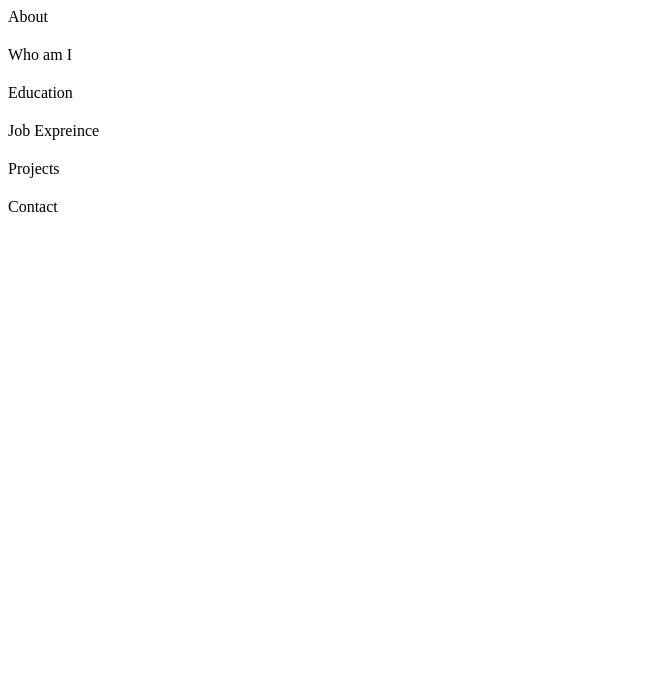
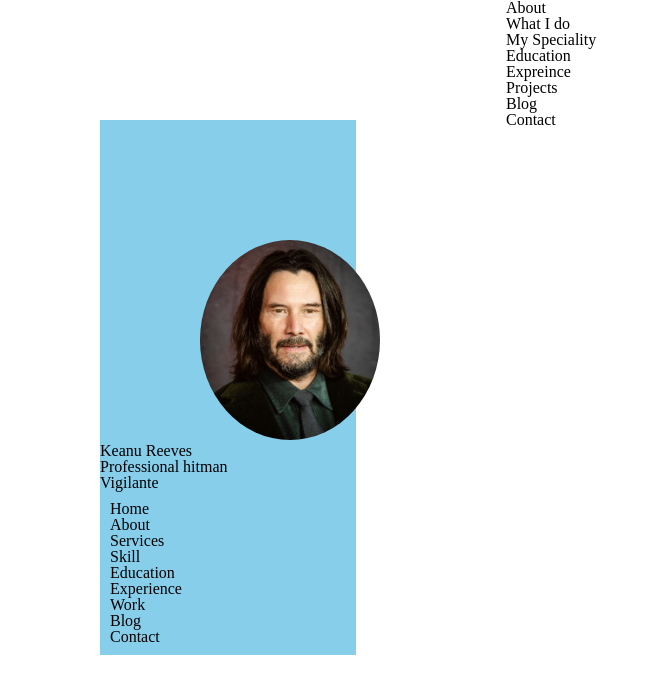
Before and after one commit to Shamo1109/Portfolio, a plain HTML site: page Index.html in a window 1280 px wide. Shown: the whole page, without its empty margins (0-650 px from the left). Drawn offline with Linux system fonts and the light colour scheme.

Commit message:
working on aside

```diff
--- /dev/null
+++ b/Assets/sytles.css
@@ -0,0 +1,76 @@
+/* http://meyerweb.com/eric/tools/css/reset/ 2. v2.0 | 20110126
+  License: none (public domain)
+*/
+
+html, body, div, span, applet, object, iframe,
+h1, h2, h3, h4, h5, h6, p, blockquote, pre,
+a, abbr, acronym, address, big, cite, code,
+del, dfn, em, img, ins, kbd, q, s, samp,
+small, strike, strong, sub, sup, tt, var,
+b, u, i, center,
+dl, dt, dd, ol, ul, li,
+fieldset, form, label, legend,
+table, caption, tbody, tfoot, thead, tr, th, td,
+article, aside, canvas, details, embed,
+figure, figcaption, footer, header, hgroup,
+menu, nav, output, ruby, section, summary,
+time, mark, audio, video {
+  margin: 0;
+  padding: 0;
+  border: 0;
+  font-size: 100%;
+  font: inherit;
+  vertical-align: baseline;
+}
+/* HTML5 display-role reset for older browsers */
+article, aside, details, figcaption, figure,
+footer, header, hgroup, menu, nav, section {
+  display: block;
+}
+body {
+  line-height: 1;
+}
+ol, ul {
+  list-style: none;
+}
+blockquote, q {
+  quotes: none;
+}
+blockquote:before, blockquote:after,
+q:before, q:after {
+  content: '';
+  content: none;
+}
+table {
+  border-collapse: collapse;
+  border-spacing: 0;
+}
+
+
+
+
+
+
+
+
+
+
+img{
+    border-radius: 50%;
+    margin: 120px 150px 0px 100px; */
+    /* margin-left: auto;
+    margin-right: auto; */
+}
+
+ul{
+    list-style-type: none;
+    margin: 10px;
+    padding: 0;
+}
+
+aside{
+    width:20%;
+    float: left;
+    margin: 120px 150px 0px 100px;
+    background: skyblue;
+}
--- a/Index.html
+++ b/Index.html
@@ -10,17 +10,43 @@
         <title>Portfolio</title>
         <meta name="description" content="">
         <meta name="viewport" content="width=device-width, initial-scale=1">
-        <link rel="stylesheet" href="">
+        <link rel="stylesheet" href="Assets/sytles.css">
     </head>
     <body>
 
+        <aside>
+            <img src="Assets/images/Keanu.jpeg"  width="180px" height="200px" alt="Keanu Reeves">
+            <h1>Keanu Reeves</h1>
+            <span>Professional hitman <br> Vigilante</span>
+            <ul>
+                <li>Home</li>
+                <li>About</li>
+                <li>Services</li>
+                <li>Skill</li>
+                <li>Education</li>
+                <li>Experience</li>
+                <li>Work</li>
+                <li>Blog</li>
+                <li>Contact</li>
+            </ul>
+        </aside>
+
+
+        <section>
+
+        </section>
         <section>
             <span>About</span>
             <h2></h2>
         </section>
 
         <section>
-            <span>Who am I</span>
+            <span>What I do</span>
+            <h2></h2>
+        </section>
+
+        <section>
+            <span>My Speciality</span>
             <h2></h2>
         </section>
 
@@ -30,13 +56,17 @@
         </section>
 
         <section>
-            <span>Job Expreince</span>
+            <span>Expreince</span>
             <h2></h2>
         </section>
 
         <section>
             <span>Projects</span>
             <h2></h2>
+        </section>
+
+        <section>
+            <span>Blog</span>
         </section>
 
         <section>
```
Also changed, not shown: Assets/images/Keanu.jpeg (added).
